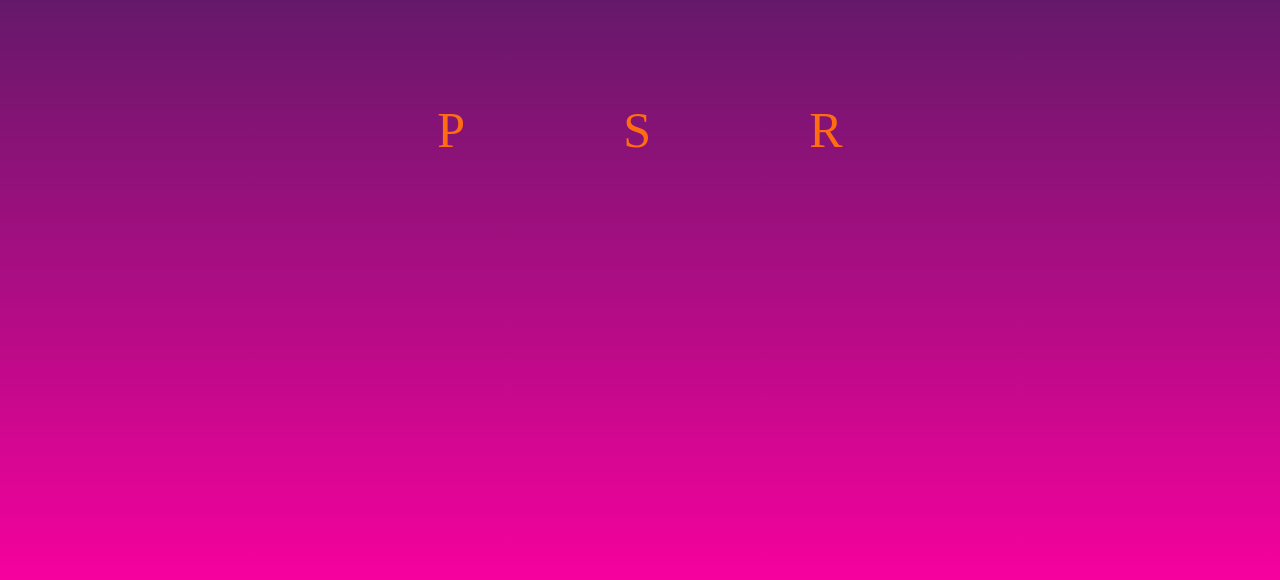
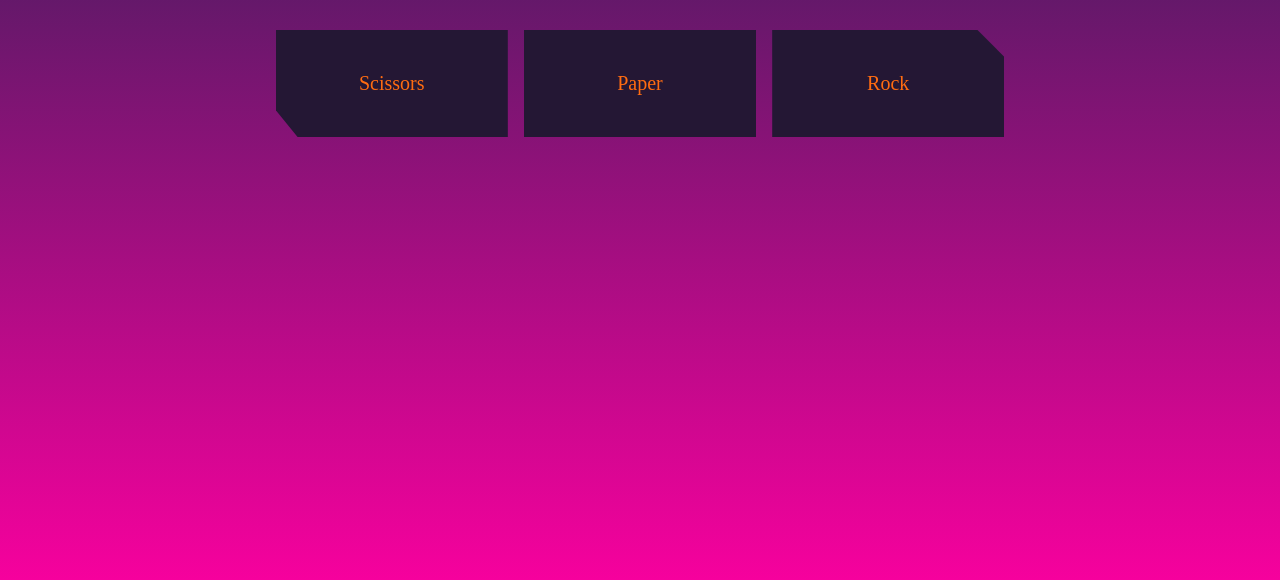
Before and after one commit to temporarynamelol/paperScissorsRock, a plain HTML site: page index.html in a window 1280 px wide. Shown: the part 220-800 px from the top of the page. Drawn offline with Linux system fonts and the light colour scheme; a web font is replaced by a local one.

Commit message:
Changed shape and color of buttons

```diff
--- a/index.html
+++ b/index.html
@@ -8,12 +8,12 @@
     </head>
     <body>
         <div class="mainPage">
-            <h1 id="logo">PAPER SCISSORS ROCK</h1>
+            <h1 id="logo">DEATHMATCH</h1>
             <p>FIRST TO FIVE WINS</p>
             <div class="buttons">
-                <button id="P">P</button>
-                <button id="S">S</button>
-                <button id="R">R</button>
+                <button id="P">Scissors</button>
+                <button id="S">Paper</button>
+                <button id="R">Rock</button>
             </div>
             <div class="endMessage"></div>
             <div class="playAgain"></div>
--- a/styles.css
+++ b/styles.css
@@ -46,12 +46,27 @@ html {
 #P,
 #S,
 #R {
+    display: inline-flex;
+    justify-content: center;
+    align-items: center;
     font-family: 'horseman';
-    font-size: 50px;
+    font-size: 20px;
     color: #FF6C11;
+    padding: 16px;
+    background: #241734;
+    height: 75px;
+    width: 200px;
+}
+
+#P {
+    clip-path: polygon(20% 0%, 100% 0, 100% 20%, 100% 100%, 80% 100%, 9.375% 100%, 0 75%, 0 0);
+}
+
+#R {
+    clip-path: polygon(15% 0%, 88.5% 0%, 100% 25%, 100% 100%, 85% 100%, 15% 100%, 0% 100%, 0% 0%);
 }
 
 .buttons button {
     all: unset;
-    padding: 75px;
+    margin: 4px;
 }
```
